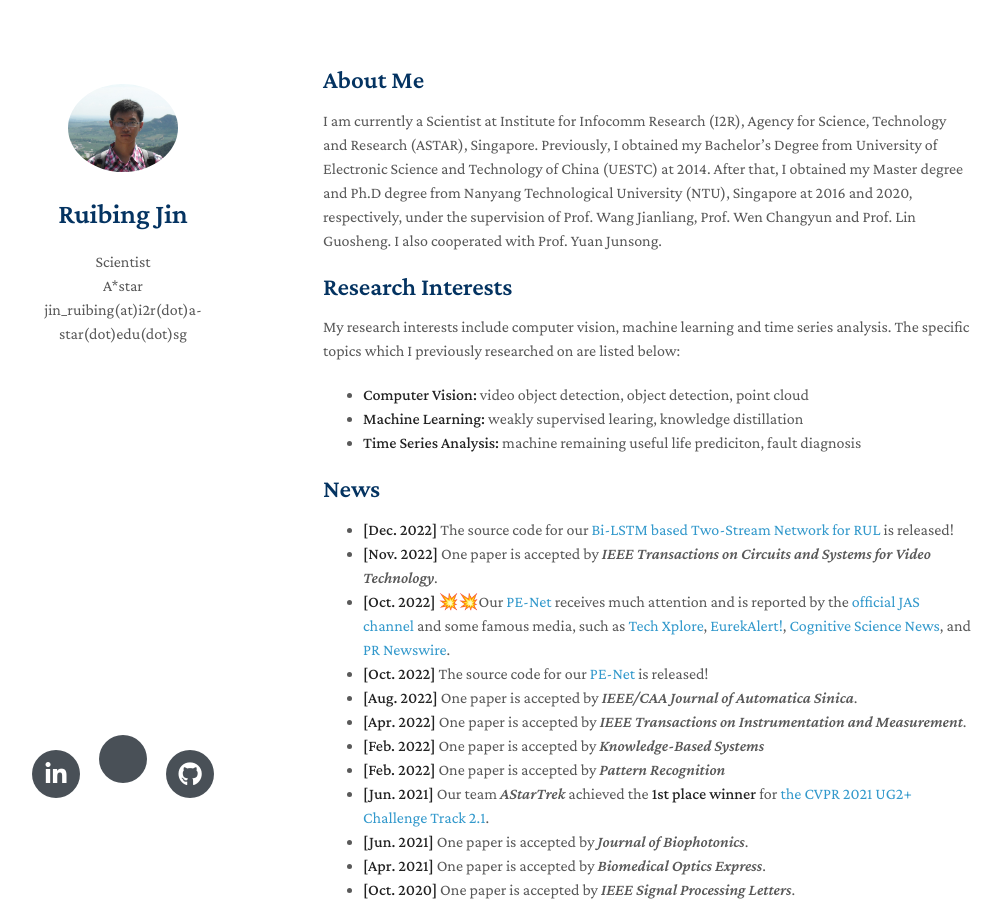
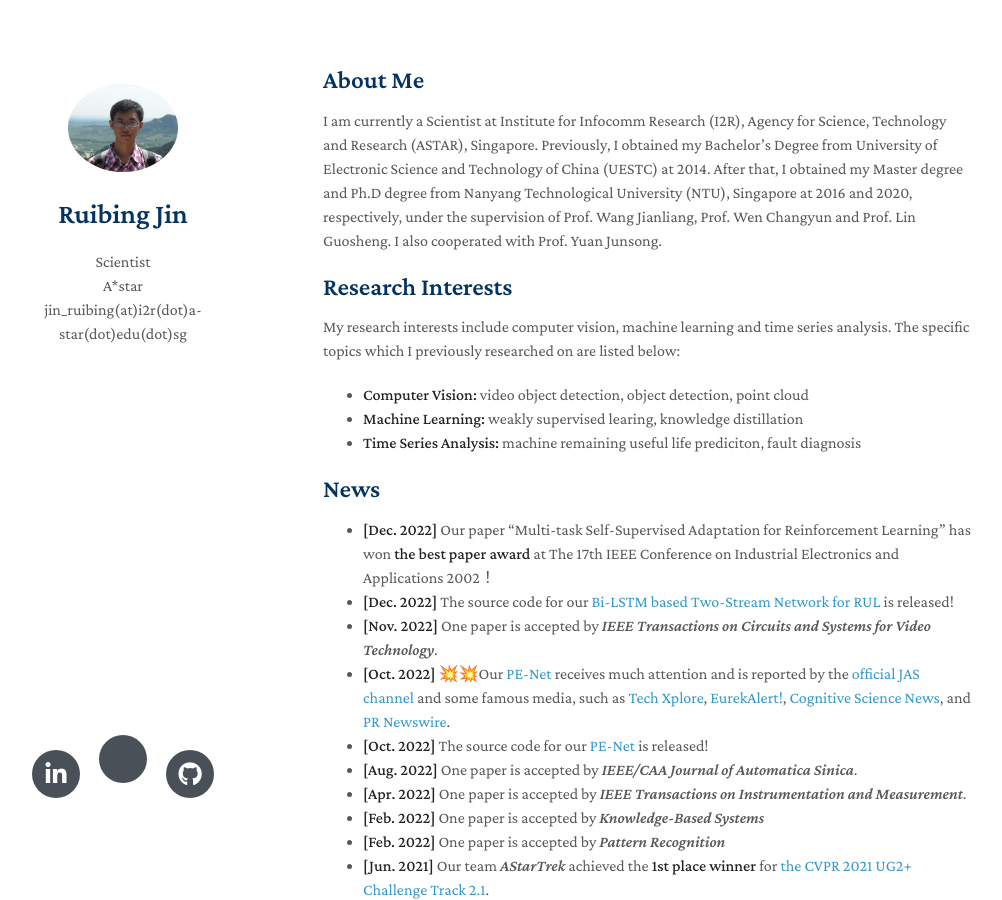
Before and after one commit to ruibing-jin/ruibing-jin.github.io, a Jekyll site: the page built from index.md, in a window 1280 px wide and 900 px high. Shown: the whole window, without its empty margins (147-1149 px from the left). Built offline with Jekyll 4.4.1, drawn with Linux system fonts in a browser that asks for light colours; nearby versions of some CDN libraries; a style sheet for code colours, icons or effects is not loaded; our own code applies the rules of GitHub Pages for plain Markdown files.

Commit message:
Update index.md

```diff
--- a/index.md
+++ b/index.md
@@ -12,6 +12,7 @@ My research interests include computer vision, machine learning and time series
 - **Time Series Analysis:** machine remaining useful life prediciton, fault diagnosis
 
 ## News
+- **[Dec. 2022]** Our paper “Multi-task Self-Supervised Adaptation for Reinforcement Learning” has won **the best paper award** at The 17th IEEE Conference on Industrial Electronics and Applications 2002！
 - **[Dec. 2022]** The source code for our [Bi-LSTM based Two-Stream Network for RUL](https://github.com/ruibing-jin/Bi_LSTM_TS) is released!
 - **[Nov. 2022]** One paper is accepted by *IEEE Transactions on Circuits and Systems for Video Technology*.
 - **[Oct. 2022]** 💥💥Our [PE-Net](https://ieeexplore.ieee.org/document/9849459) receives much attention and is reported by the [official JAS channel](https://mp.weixin.qq.com/s/Mua13qe4LJqt1AwZ2XHFYQ) and some famous media, such as [Tech Xplore](https://techxplore.com/news/2022-10-convolutional-neural-network-framework-life.amp), [EurekAlert!](https://www.eurekalert.org/news-releases/968147), [Cognitive Science News](https://cognitivesciencenews.com/2022/10/18/convolutional-neural-network-framework-to-predict-remaining-useful-life-in-machines/amp/), and [PR Newswire](https://www.prnewswire.com/news-releases/new-study-in-ieeecaa-journal-of-automatica-sinica-describes-convolutional-neural-network-framework-to-predict-remaining-useful-life-in-machines-301654980.html).
```
